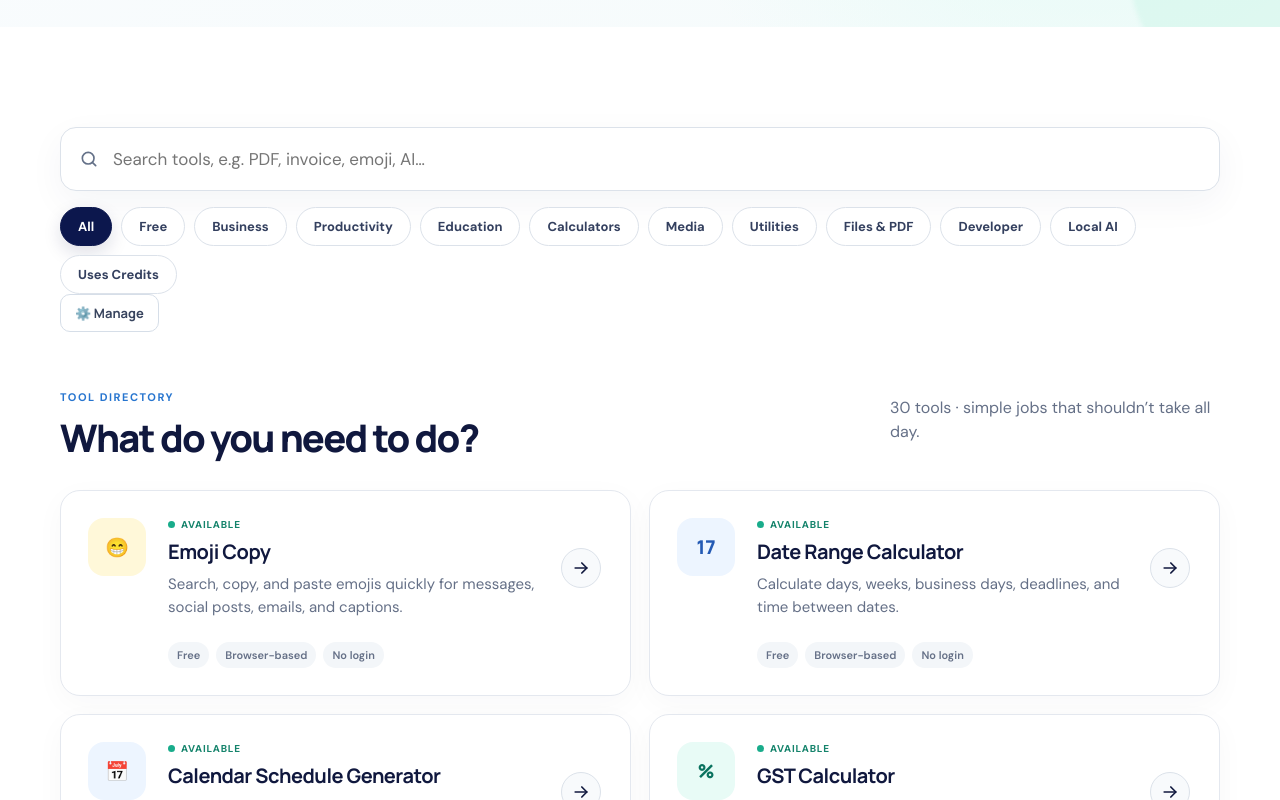
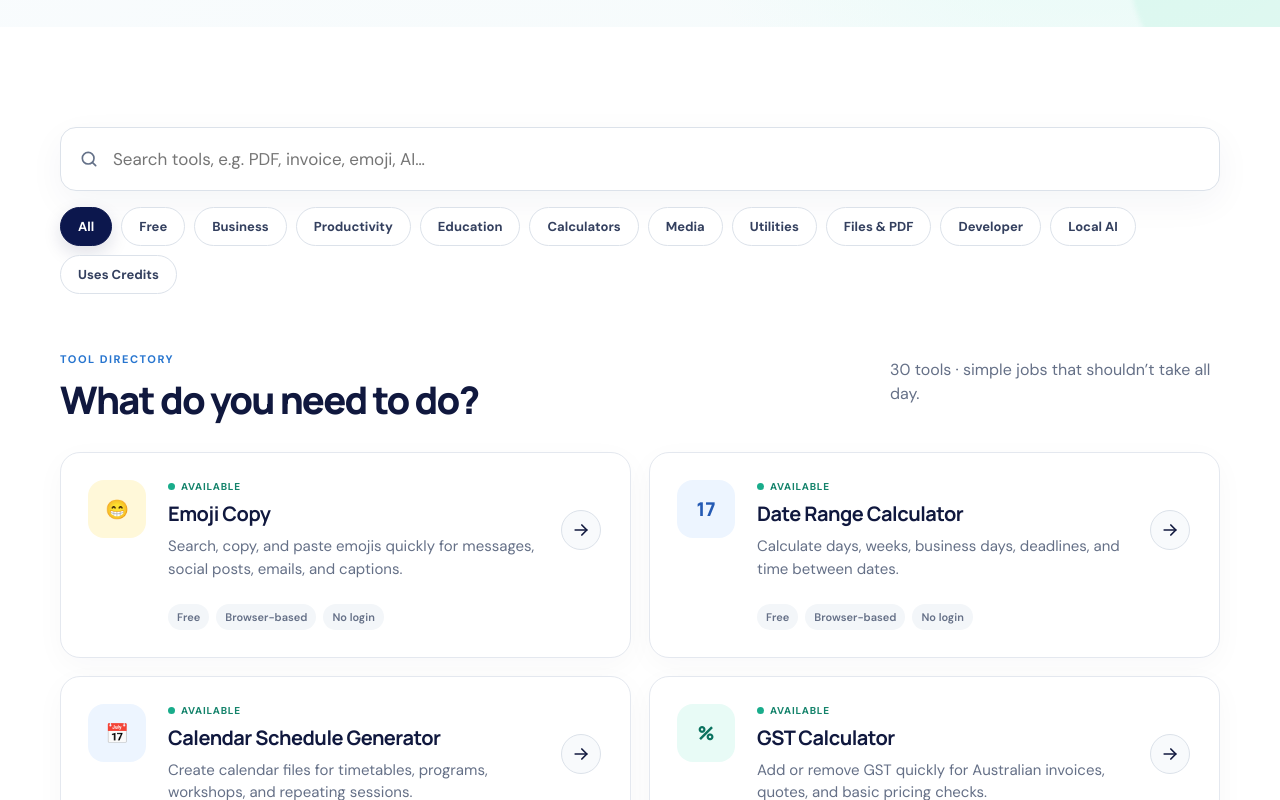
Before and after one commit to surrendasoft/surrendasoft-tools, a React (Vite) app: page / in a window 1280 px wide. Shown: the part 700-1500 px from the top of the page. Built offline with nearby package versions, Linux system fonts and the light colour scheme.

Commit message:
Simplify tool toggles to code-only flags (remove Manage UI)

```diff
--- a/src/main.jsx
+++ b/src/main.jsx
@@ -114,18 +114,15 @@ function App() {
 function Home({ onOpen }) {
   const [query, setQuery] = useState('');
   const [filter, setFilter] = useState('All');
-  const [enabled, setEnabled] = useState(() => ({...TOOL_FLAGS}));
-  const [managing, setManaging] = useState(false);
-  const toggle = id => setEnabled(e => ({...e, [id]: !e[id]}));
   const visibleTools = useMemo(() => {
     const search = query.trim().toLowerCase();
     return tools.filter(tool => {
-      if (!enabled[tool.id]) return false;
+      if (!TOOL_FLAGS[tool.id]) return false;
       const matchesFilter = filter === 'All' || tool.categories.includes(filter);
       const searchable = `${tool.name} ${tool.description} ${tool.categories.join(' ')} ${tool.status}`.toLowerCase();
       return matchesFilter && (!search || searchable.includes(search));
     });
-  }, [query, filter, enabled]);
+  }, [query, filter]);
   return <>
     <section className="hero">
       <div className="hero-orb orb-one"/><div className="hero-orb orb-two"/>
@@ -139,8 +136,7 @@ function Home({ onOpen }) {
     </section>
 
     <section className="tools-section wrap" id="tools">
-      <div className="directory-controls"><label className="directory-search"><Icon name="search"/><input type="search" value={query} onChange={event => setQuery(event.target.value)} placeholder="Search tools, e.g. PDF, invoice, emoji, AI…" aria-label="Search tools"/>{query && <button onClick={() => setQuery('')} aria-label="Clear search"><Icon name="close" size={16}/></button>}</label><div className="filter-chips" role="group" aria-label="Filter tools by category">{directoryFilters.map(item => <button key={item} className={filter === item ? 'active' : ''} aria-pressed={filter === item} onClick={() => setFilter(item)}>{item}</button>)}</div><button className={`manage-btn${managing ? ' active' : ''}`} onClick={() => setManaging(m => !m)} aria-label="Manage visible tools">⚙️ Manage</button></div>
-      {managing && <div className="manage-panel"><div className="manage-panel-header"><strong>Show / hide tools</strong><div className="manage-actions"><button onClick={() => setEnabled(Object.fromEntries(tools.map(t => [t.id, true])))}>Enable all</button><button onClick={() => setEnabled(Object.fromEntries(tools.map(t => [t.id, false])))}>Disable all</button></div></div><div className="manage-grid">{tools.map(t => <label key={t.id} className={`manage-toggle${enabled[t.id] ? '' : ' off'}`}><input type="checkbox" checked={!!enabled[t.id]} onChange={() => toggle(t.id)}/><span className="manage-icon">{t.icon}</span><span className="manage-name">{t.name}</span></label>)}</div></div>}
+      <div className="directory-controls"><label className="directory-search"><Icon name="search"/><input type="search" value={query} onChange={event => setQuery(event.target.value)} placeholder="Search tools, e.g. PDF, invoice, emoji, AI…" aria-label="Search tools"/>{query && <button onClick={() => setQuery('')} aria-label="Clear search"><Icon name="close" size={16}/></button>}</label><div className="filter-chips" role="group" aria-label="Filter tools by category">{directoryFilters.map(item => <button key={item} className={filter === item ? 'active' : ''} aria-pressed={filter === item} onClick={() => setFilter(item)}>{item}</button>)}</div></div>
       <div className="section-heading directory-heading"><div><span className="kicker">TOOL DIRECTORY</span><h2>{filter === 'All' ? 'What do you need to do?' : filter}</h2></div><p>{visibleTools.length} {visibleTools.length === 1 ? 'tool' : 'tools'} · simple jobs that shouldn’t take all day.</p></div>
       {visibleTools.length ? <div className="tool-grid">{visibleTools.map(tool => <ToolCard key={tool.id} tool={tool} onOpen={onOpen}/>)}</div> : <div className="no-results"><span>⌕</span><h3>No tools found</h3><p>Try another search or category.</p><button onClick={() => { setQuery(''); setFilter('All'); }}>Show all tools</button></div>}
       <div className="more-tools"><span>More tools are on the way</span><p>PDF Compressor, Split PDF, Invoice Builder and more.</p></div>
```
